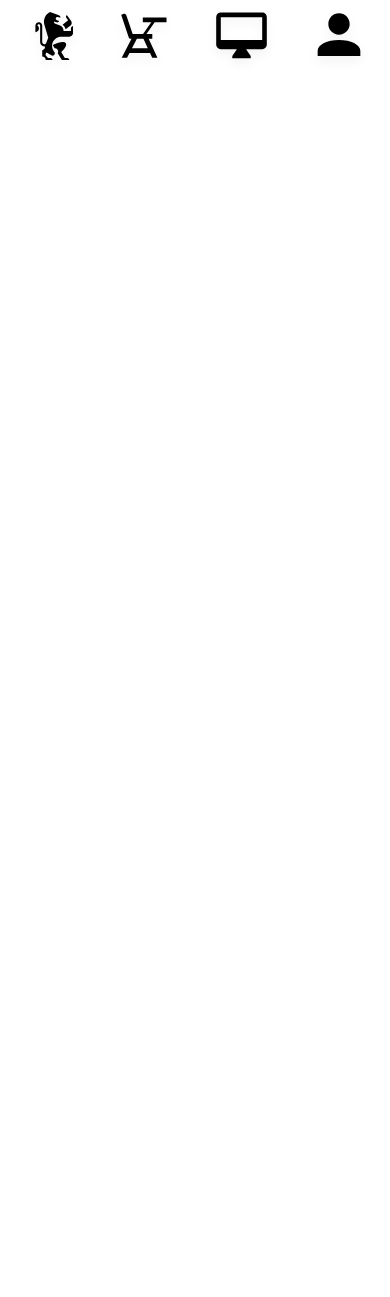
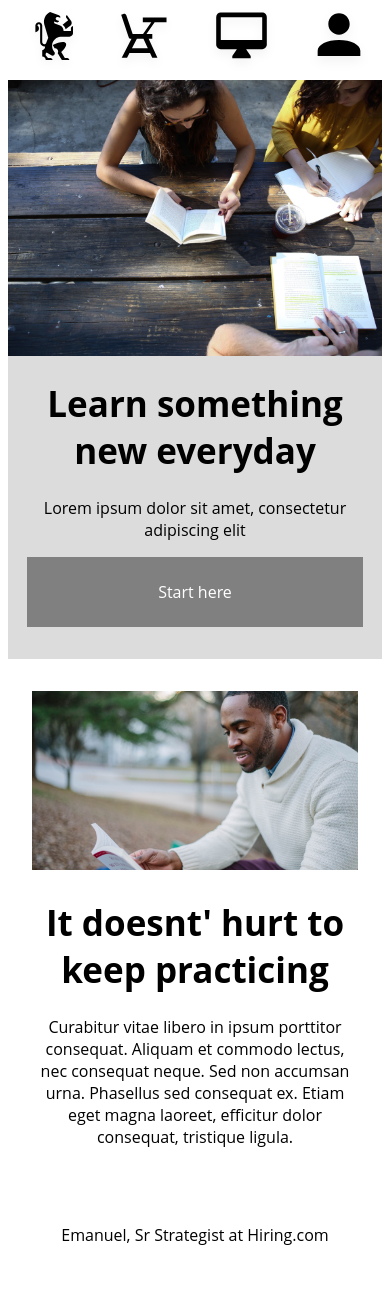
Before and after one commit to vasilykom/ColmarProject, a plain HTML site: page index.html in a window 390 px wide. Before the commit the page ends 844 px from the top, so only its background shows below. Drawn offline with Linux system fonts and the light colour scheme.

Commit message:
first commit

```diff
--- a/css/style.css
+++ b/css/style.css
@@ -44,7 +44,11 @@ header{
   height: 64px;
 
 }
+nav ul{
+  display: flex;
+  justify-content: flex-end;
 
+}
 
 nav li{
   display: inline-flex;
@@ -52,7 +56,6 @@ nav li{
   padding-left: 0px;
   height: 64px;
   align-items: center;
-  margin-left:-5px
 }
 
 nav li:last-child{
@@ -85,9 +88,6 @@ li a {
     width: 100%;
   }
 
-  header .content {
-  }
-
   header .mobile ul {
     display: flex;
     justify-content: space-around;
@@ -96,3 +96,81 @@ li a {
     height: 64px;
   }
 }
+
+.cont .one{
+  margin-top:8px;
+  padding-bottom: 32px;
+  background-color: 	#DCDCDC;
+  display: flex;
+  align-items: center;
+}
+
+.picture img{
+ width: 60%;
+ height: 60%;
+ margin: 32px 24px 32px 24px;
+}
+
+.leftside{
+  width: 30%;
+}
+
+.text h1{
+  font-size: 35px;
+  width: 90%;
+  height: auto;
+}
+
+.button {
+  font-size: 16px;
+  text-align: center;
+  background-color: gray;
+  color: white;
+  padding-top:8px;
+  padding-bottom: 8px;
+}
+
+header nav ul {
+  display: flex;
+  width:90%;
+
+}
+
+@media only screen and (max-width: 760px) {
+.cont .one{
+  flex-direction: column;
+}
+
+.picture img{
+  width:100%;
+  margin: 0 0 0 0;
+}
+
+.text{
+margin:0 0;;
+  width: 100%;
+  text-align: center;
+}
+
+.text h1{
+  width: 100%;
+}
+
+.leftside{
+  width: 90%;
+}
+
+}
+
+.two{
+}
+@media only screen and (max-width: 760px) {
+
+.cont .two{
+  margin-top:0;
+  background-color: white;
+  display: block;
+  align-items: center;
+  padding: 32px 24px 32px 24px;
+}
+}
--- a/index.html
+++ b/index.html
@@ -31,11 +31,45 @@
       <img src="./images/ic-login.svg" alt="">
     </ul>
   </nav>
+  </div>
+</header>
+
+<div class="cont picture">
+  <div class="one">
+    <img src="./images/banner.jpg" alt="">
+    <div class="leftside">
+      <div class="text">
+        <h1>Learn something new everyday</h1>
+        <p>Lorem ipsum dolor sit amet, consectetur adipiscing elit</p>
+        <div class="button">
+          <p>Start here</p>
+        </div>
+      </div>
+    </div>
+
 
   </div>
 
+</div>
 
-</header>
+<div class="cont picture">
+  <div class="two">
+    <img src="./images\information-main.jpg" alt="">
+    <div class="text">
+      <h1>It doesnt' hurt to keep practicing</h1>
+      <p>Curabitur vitae libero in ipsum porttitor consequat.
+        Aliquam et commodo lectus, nec consequat neque. Sed non accumsan urna.
+         Phasellus sed consequat ex. Etiam eget magna laoreet,
+         efficitur dolor consequat, tristique ligula.</p><br><br>
+
+      <p><a id=hiring>Emanuel, Sr Strategist at Hiring.com<a/></p>
+    </div>
+    <div class="leftside">
+
+    </div>
+  </div>
+
+</div>
 
 </body>
 
```
